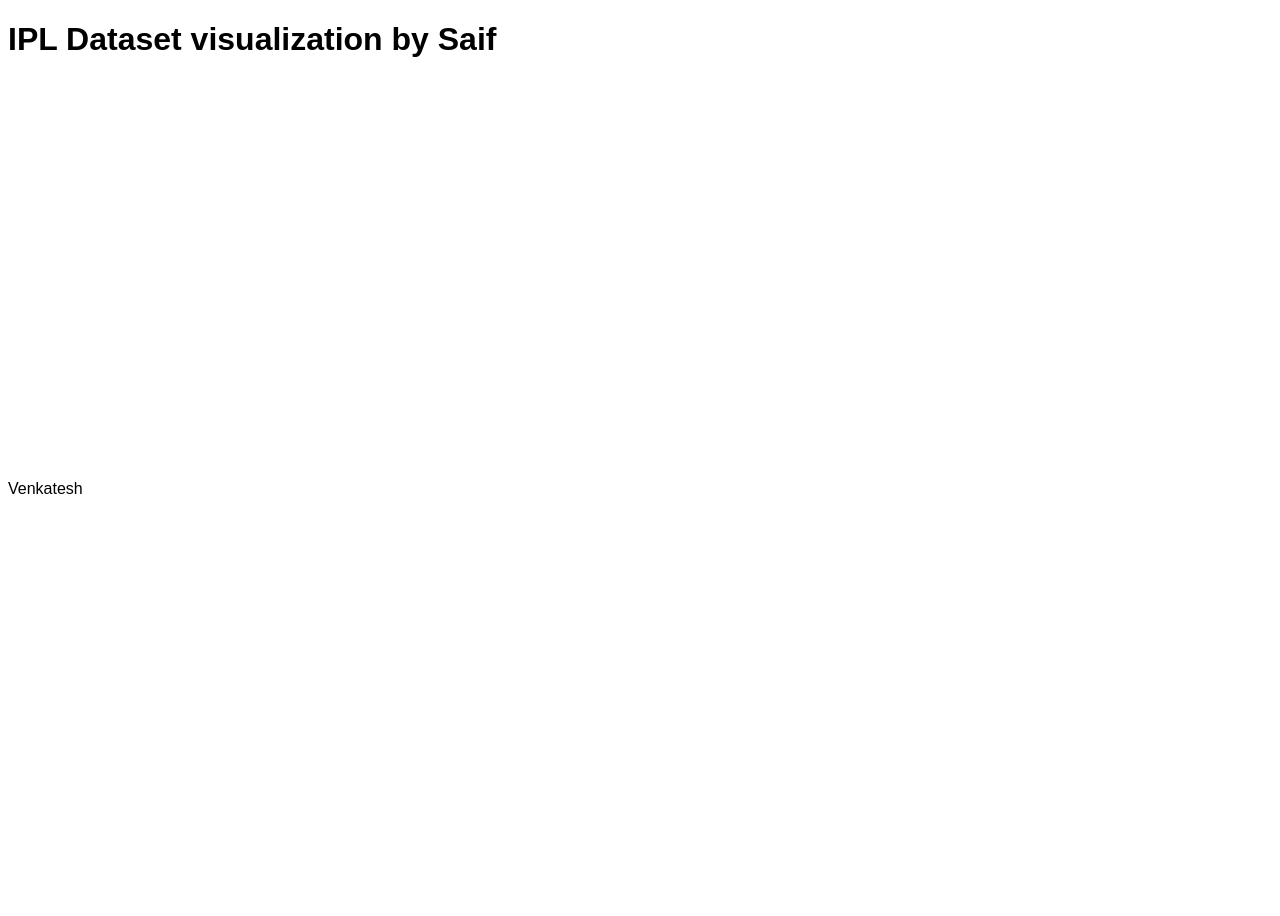
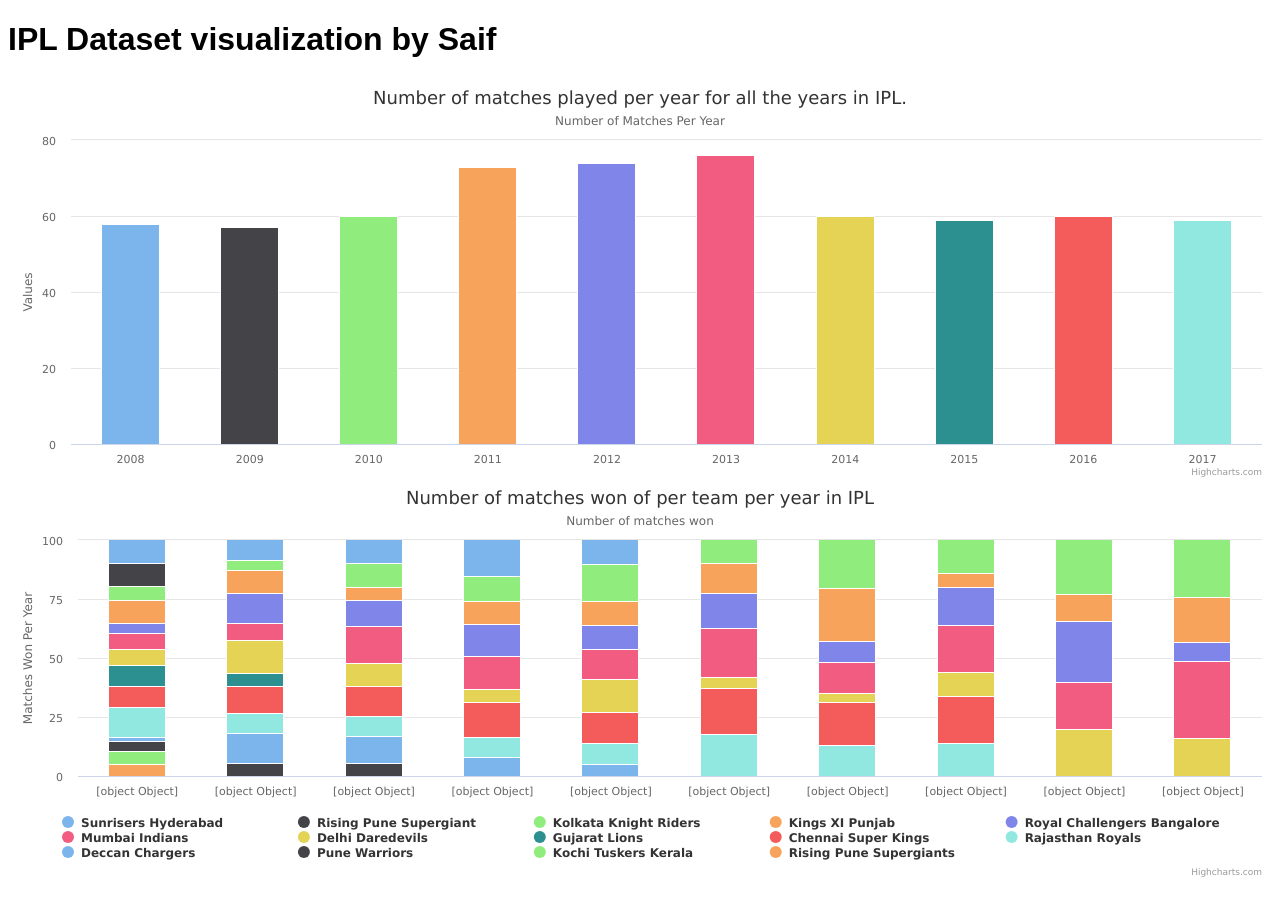
Before and after one commit to imshaiksaif/ipl-data-visualization, a website: page public/index.html in a window 1280 px wide. Before the commit the page ends 800 px from the top, so only its background shows below. Drawn offline with nearby package versions, Linux system fonts and the light colour scheme.

Commit message:
visualized 2nd function but facing problems in output of data

```diff
--- a/public/app.js
+++ b/public/app.js
@@ -7,29 +7,119 @@
 }
 
 function visualizeData(data) {
-  var chart = Highcharts.chart('container', {
+   Highcharts.chart('container', {
 
     title: {
-        text: 'Chart.update'
+        text: 'Number of matches played per year for all the years in IPL.'
     },
 
     subtitle: {
-        text: 'Plain'
+        text: 'Number of Matches Per Year'
     },
 
     xAxis: {
-        categories: data.totalNumOfMatches.year
+        categories: data.findTotalMatchesFunction.year
     },
 
     series: [{
         type: 'column',
         colorByPoint: true,
-        data: data.totalNumOfMatches.matches,
+        data: data.findTotalMatchesFunction.matches,
         showInLegend: false
     }]
 
 });
 
+
+Highcharts.chart('no-of-matches', {
+    chart: {
+        type: 'column'
+    },
+    title: {
+        text: 'Number of matches won of per team per year in IPL'
+    },
+    subtitle: {
+        text: 'Number of matches won'
+    },
+    xAxis: {
+        categories: data.matchesWonPerTeamFunction.years,
+        crosshair: true
+    },
+    yAxis: {
+        min: 0,
+        title: {
+            text: 'Matches Won Per Year'
+        }
+    },
+    tooltip: {
+        pointFormat: '<span style="color:{series.color}">{series.name}</span>: <b>{point.y}</b> ({point.percentage:.0f}%)<br/>',
+        shared: true
+    },
+    plotOptions: {
+        column: {
+            stacking: 'percent'
+        }
+    },
+    series: [
+        {
+            name: data.matchesWonPerTeamFunction.teams[0],
+            data: Object.values(data.matchesWonPerTeamFunction.years[0])
+        },
+        {
+            name: data.matchesWonPerTeamFunction.teams[1],
+            data: Object.values(data.matchesWonPerTeamFunction.years[1])
+        },
+        {
+            name: data.matchesWonPerTeamFunction.teams[2],
+            data: Object.values(data.matchesWonPerTeamFunction.years[2])
+        },
+        {
+            name: data.matchesWonPerTeamFunction.teams[3],
+            data: Object.values(data.matchesWonPerTeamFunction.years[3])
+        },
+        {
+            name: data.matchesWonPerTeamFunction.teams[4],
+            data: Object.values(data.matchesWonPerTeamFunction.years[4])
+        },
+        {
+            name: data.matchesWonPerTeamFunction.teams[5],
+            data: Object.values(data.matchesWonPerTeamFunction.years[5])
+        },
+        {
+            name: data.matchesWonPerTeamFunction.teams[6],
+            data: Object.values(data.matchesWonPerTeamFunction.years[6])
+        },
+        {
+            name: data.matchesWonPerTeamFunction.teams[7],
+            data: Object.values(data.matchesWonPerTeamFunction.years[7])
+        },
+        {
+            name: data.matchesWonPerTeamFunction.teams[8],
+            data: Object.values(data.matchesWonPerTeamFunction.years[8])
+        },
+        {
+            name: data.matchesWonPerTeamFunction.teams[9],
+            data: Object.values(data.matchesWonPerTeamFunction.years[9])
+        },
+        {
+            name: data.matchesWonPerTeamFunction.teams[10],
+            data: Object.values(data.matchesWonPerTeamFunction.years[10])
+        },
+        {
+            name: data.matchesWonPerTeamFunction.teams[11],
+            data: Object.values(data.matchesWonPerTeamFunction.years[11])
+        },
+        {
+            name: data.matchesWonPerTeamFunction.teams[12],
+            data: Object.values(data.matchesWonPerTeamFunction.years[12])
+        },
+        {
+            name: data.matchesWonPerTeamFunction.teams[13],
+            data: Object.values(data.matchesWonPerTeamFunction.years[13])
+        }
+    ]
+});
+
 }
 
 fetchAndVisualizeData();
--- a/public/data.json
+++ b/public/data.json
@@ -178,5 +178,31 @@
 			107,
 			156
 		]
+	},
+	"topEconomicalBowlersFunction": {
+		"bowler": [
+			"RN ten Doeschate",
+			"J Yadav",
+			"V Kohli",
+			"R Ashwin",
+			"S Nadeem",
+			"Parvez Rasool",
+			"MC Henriques",
+			"Z Khan",
+			"MA Starc",
+			"GB Hogg"
+		],
+		"economy": [
+			4,
+			4.142857142857143,
+			5.454545454545454,
+			5.846153846153846,
+			6.142857142857143,
+			6.2,
+			6.32,
+			6.455172413793103,
+			6.767441860465116,
+			6.857142857142857
+		]
 	}
 }
--- a/public/index.html
+++ b/public/index.html
@@ -15,11 +15,9 @@
 <body>
     <h1>IPL Dataset visualization by Saif</h1>
     <div id="container" style="min-width: 310px; height: 400px; margin: 0 auto"></div>
+    <div id="no-of-matches" style="min-width: 310px; height: 400px; margin: 0 auto"></div>
+    <div id="totalRunsFunction" style="min-width: 310px; height: 400px; margin: 0 auto"></div>
 
-
-    <div>
-        Venkatesh
-    </div>
 
     <script src="https://code.highcharts.com/highcharts.js"></script>
 
```
